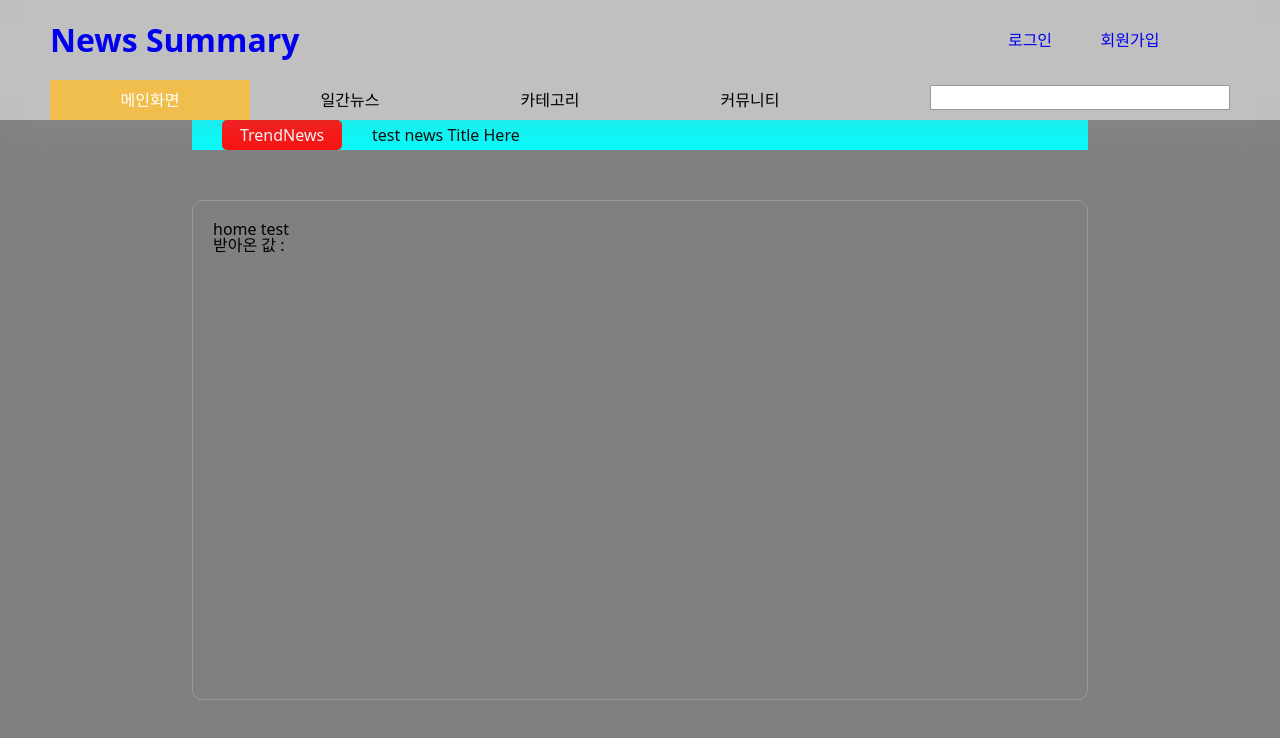
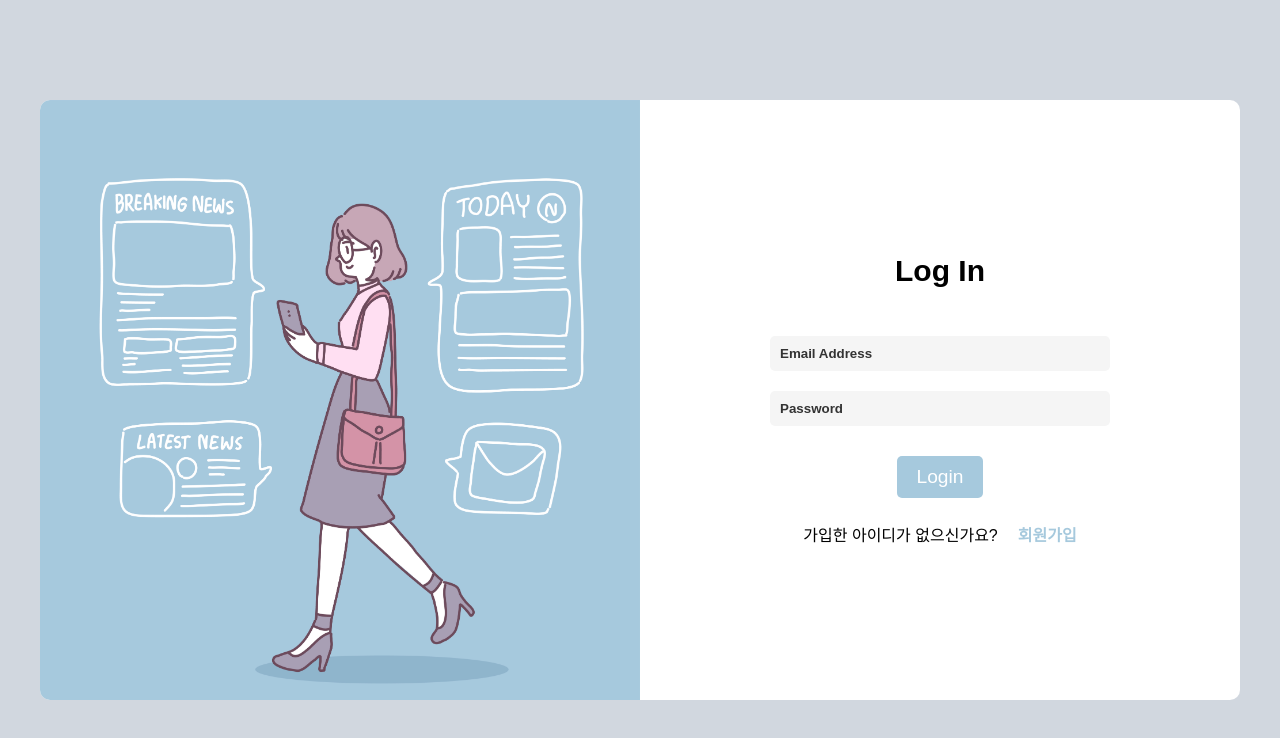
Before and after one commit to Rangbit/Project2, a React (Vite) app in the folder demo/src/main/react/: page /login in a window 1280 px wide. Shown: the top 738 px of the page. Built offline with nearby package versions, Linux system fonts and the light colour scheme; no server answers.

Commit message:
231118 로그인/회원가입페이지 구현

```diff
--- a/demo/src/main/react/src/components/bar-chart.jsx
+++ b/demo/src/main/react/src/components/bar-chart.jsx
@@ -15,7 +15,7 @@ const MyBarChart = () => {
       <XAxis dataKey="name" />
       <YAxis />
       <Tooltip />
-      <Bar dataKey="value" fill="#AEECFF" />
+      <Bar dataKey="value" fill="#664369" />
     </BarChart>
   );
 }
--- a/demo/src/main/react/src/components/footer.jsx
+++ b/demo/src/main/react/src/components/footer.jsx
@@ -38,6 +38,7 @@ const GithubBox = styled.a`
     gap: 20px;
     position: absolute;
     left: 200px;
+    text-decoration: none;
 `;
 
 const GithubText = styled.div`
--- a/demo/src/main/react/src/components/header.jsx
+++ b/demo/src/main/react/src/components/header.jsx
@@ -51,7 +51,7 @@ const LoginBox = styled.div`
     width: 300px;
     height: 80px;
     display: flex;
-    justify-content: center;
+    justify-content: right;
     align-items: center;
 `;
 
@@ -132,16 +132,16 @@ export default function Header({ ...props }) {
     return (
         <Wrapper>
             <WrapperTop>
-                <Link to="/" style={{ textDecoration: "none" }}>
+                <Link to="/" style={{ textDecoration: "none", color: "black" }}>
                     <Title>News Summary</Title>
                 </Link>
                 <LoginBox>
-                    <Link to="/login" style={{ textDecoration: "none" }}>
+                    <Link to="/login" style={{ textDecoration: "none", color: "black" }}>
                         <UserButton>로그인</UserButton>
                     </Link>
-                    <Link to="/create-account" style={{ textDecoration: "none" }}>
+                    {/* <Link to="/create-account" style={{ textDecoration: "none", color: "black" }}>
                         <UserButton>회원가입</UserButton>
-                    </Link>
+                    </Link> */}
                 </LoginBox>
             </WrapperTop>
             <WrapperBottom>
--- a/demo/src/main/react/src/routes/home.jsx
+++ b/demo/src/main/react/src/routes/home.jsx
@@ -166,15 +166,17 @@ const ArrowButton = styled.img`
 `;
 
 const TrendNewsBox = styled.div`
-  width: 1000px;
+  width: 100%;
+  max-width: 1000px;
   height: 150px;
   padding: 20px 30px;
+  box-sizing: border-box;
   background-color: #ffffff;
   box-shadow: 2px 2px 2px 2px #99999944;
   border-radius: 5px;
   position: absolute;
   top: 50px;
-  right: 50px;
+  left: 350px;
 `;
 
 const WordCloudBox = styled.div`
@@ -360,8 +362,9 @@ const SubNewsTitle = styled.div`
 
 const TrendNewsTitle = styled.div`
   width: 100%;
-  height: 85px;
-  font-size: 32px;
+  height: 75px;
+  padding-top: 5px;
+  font-size: 28px;
   line-height: 1.3;
   overflow: hidden;
   position: relative;
--- a/demo/src/main/react/src/routes/login.jsx
+++ b/demo/src/main/react/src/routes/login.jsx
@@ -1,61 +1,172 @@
 import { useEffect, useState } from 'react';
-import Header from "../components/header"
 import axios from 'axios';
 import styled from 'styled-components';
-import Footer from '../components/footer';
+import LoginImage from '../assets/image/Login.jpg';
+import SignupImage from '../assets/image/Sign-up.jpg';
+
+const Body = styled.div`
+  width: 100%;
+  min-height: 100vh;
+  display: grid;
+  place-content: center;
+  background: #7686a055;
+  padding: 50px;
+  font-family: sans-serif;
+`;
 
 const Wrapper = styled.div`
-width: 100%;
-  display: grid;
-  gap: 50px;
-  overflow-y: auto;
-  grid-template-rows: 1fr 1fr;
-  `;
-
-const Content = styled.div`
-  width: 100%;
-  min-height: 1200px;
-  padding: 120px 15% 0 15%;
-  background-color: gray;
+  width: 1200px;
+  height: 600px;
+  display: flex;
+  overflow: hidden;
+  border-radius: 10px;
+  &.active {
+    .left {
+      transform: translateY(-600px);
+    }
+    .right {
+      transform: translateY(0);
+    }
+  }
+  @media (max-width: 1220px) {
+    width: 600px;
+    flex-direction: column;
+    &.active {
+    .left {
+        transform: translateY(0) !important;
+      }
+    .right {
+      transform: translateY(600px) !important;
+    }
+  }
+  }
 `;
 
-const Trend = styled.div`
-  height: 30px;
-  margin-bottom: 50px;
+const LeftBox = styled.div`
+  width: 600px;
+  height: 1200px;
+  background: #fff;
   display: flex;
-  align-items: center;
-  padding: 0 30px;
-  color: white;
-  background-color: aqua;
-  gap: 30px;
+  flex-direction: column;
+  transition: 1s;
+  &.inputImage {
+    max-width: 100%;
+  }
+  @media (max-width: 1220px){
+    transform: translateY(600px);
+  }
 `;
 
-const TrendHeader = styled.div`
-  width: 120px;
-  height: 30px;
+const RightBox = styled.div`
+  width: 600px;
+  height: 1200px;
+  background: #fff;
+  display: flex;
+  flex-direction: column;
+  transition: 1s;
+  transform: translateY(-600px);
+  &.inputImage {
+    max-width: 100%;
+  }
+  @media (max-width: 1220px){
+    transform: translateY(-600px);
+}
+`;
+
+const ImageBox = styled.img`
+ width: 600px;
+ height: 600px;
+ @media (max-width: 1220px){
+  display: none;
+ }
+`;
+
+const SignupBox = styled.div`
+  display: grid;
+  place-content: center;
+  height: 600px;
+`;
+
+const LoginBox = styled.div`
+  height: 600px;
+  display: grid;
+  place-content: center;
+`;
+
+const BoxTextHead = styled.div`
+  font-size: 30px;
+  font-weight: 600;
+  margin-bottom: 50px;
+  text-align: center;
+`;
+
+const FormBox = styled.form`
+  display: flex;
+  flex-direction: column;
+  width: 340px;
+  gap: 20px;
+`;
+
+const InputBox = styled.input`
+  border: 0;
+  outline: 0;
+  background: #f5f5f5;
+  padding: 10px 5px;
   border-radius: 5px;
+  padding-left: 10px;
+  &::placeholder {
+    color: #333333;
+    text-transform: capitalize;
+    font-weight: bold;
+  }
+`;
+
+const SubmitBox = styled.div`
   display: flex;
+  margin: 10px 0;
   justify-content: center;
   align-items: center;
-  background-color: #FF0B0B;
 `;
 
-
-const TrendNews = styled.div`
-  color: black;
+const SubmitButton = styled.input`
+  border: 0;
+  outline: 0;
+  display: grid;
+  place-content: center;
+  max-width: fit-content;
+  padding: 0.5em 1em;
+  color: #ffffff;
+  background: #a6c9dd;
+  border-radius: 5px;
+  cursor: pointer;
+  text-transform: capitalize;
+  font-size: 1.2em;
 `;
 
-const MainNews = styled.div`
-  width: 100%;
-  height: 500px;
-  padding: 20px;
-  border: 1px solid #999999;
-  border-radius: 10px;
+const BottomText = styled.div`
+  text-align: center;
+  text-transform: uppercase;
+  margin-top: 20px;
 `;
 
+const LinkBox = styled.a`
+  margin-left: 20px;
+  text-decoration: none;
+  font-weight: bold;
+  color: #a6c9dd;
+  &:is(:hover, :visited) {
+    color: #a6c9dd;
+  }
+`;
 
 export default function Login() {
   const [data, setData] = useState('');
+  const [isActive, setIsActive] = useState(false);
+
+  const toggle = () => {
+    setIsActive((prevIsActive) => !prevIsActive);
+  };
+
   useEffect(() => {
     //java에서 데이터 가져오기
     axios.get('/api/data')
@@ -75,19 +186,45 @@ export default function Login() {
       })
   }, []);
   return (
-    <Wrapper>
-      <Header></Header>
-      <Content>
-        <Trend>
-          <TrendHeader>TrendNews</TrendHeader>
-          <TrendNews>test news Title Here</TrendNews>
-        </Trend>
-        <MainNews>
-          <div>home test</div>
-          <div>받아온 값 : {data}</div>
-        </MainNews>
-      </Content>
-      <Footer></Footer>
-    </Wrapper>
+    <Body>
+      <Wrapper className={isActive ? 'active' : ''}>
+        <LeftBox className="left">
+          <ImageBox className="inputImage" src={LoginImage} alt="" />
+          <SignupBox className="sign-up">
+            <BoxTextHead>Create An Account</BoxTextHead>
+            <FormBox action="">
+              <InputBox type="text" placeholder="Username" />
+              <InputBox type="email" placeholder="Email Address" />
+              <InputBox type="password" placeholder="Create Password" />
+              <InputBox type="password" placeholder="Confirm Password" />
+              <SubmitBox>
+                <SubmitButton type="submit" value="Sign Up" />
+              </SubmitBox>
+            </FormBox>
+            <BottomText>
+              가입한 아이디가 있으신가요?
+              <LinkBox href="#" id="sign-in" onClick={() => toggle()}>로그인</LinkBox>
+            </BottomText>
+          </SignupBox>
+        </LeftBox>
+        <RightBox className="right">
+          <ImageBox className="inputImage" src={SignupImage} />
+          <LoginBox className="login">
+            <BoxTextHead>Log In</BoxTextHead>
+            <FormBox action="">
+              <InputBox type="email" placeholder="Email Address" />
+              <InputBox type="password" placeholder="Password" />
+              <SubmitBox>
+                <SubmitButton type="submit" value="Login" />
+              </SubmitBox>
+            </FormBox>
+            <BottomText>
+              가입한 아이디가 없으신가요?
+              <LinkBox href="#" onClick={() => toggle()}>회원가입</LinkBox>
+            </BottomText>
+          </LoginBox>
+        </RightBox>
+      </Wrapper>
+    </Body>
   )
 }
```
Also changed, not shown: demo/src/main/react/src/assets/image/Login.jpg (added), demo/src/main/react/src/assets/image/Sign-up.jpg (added).
